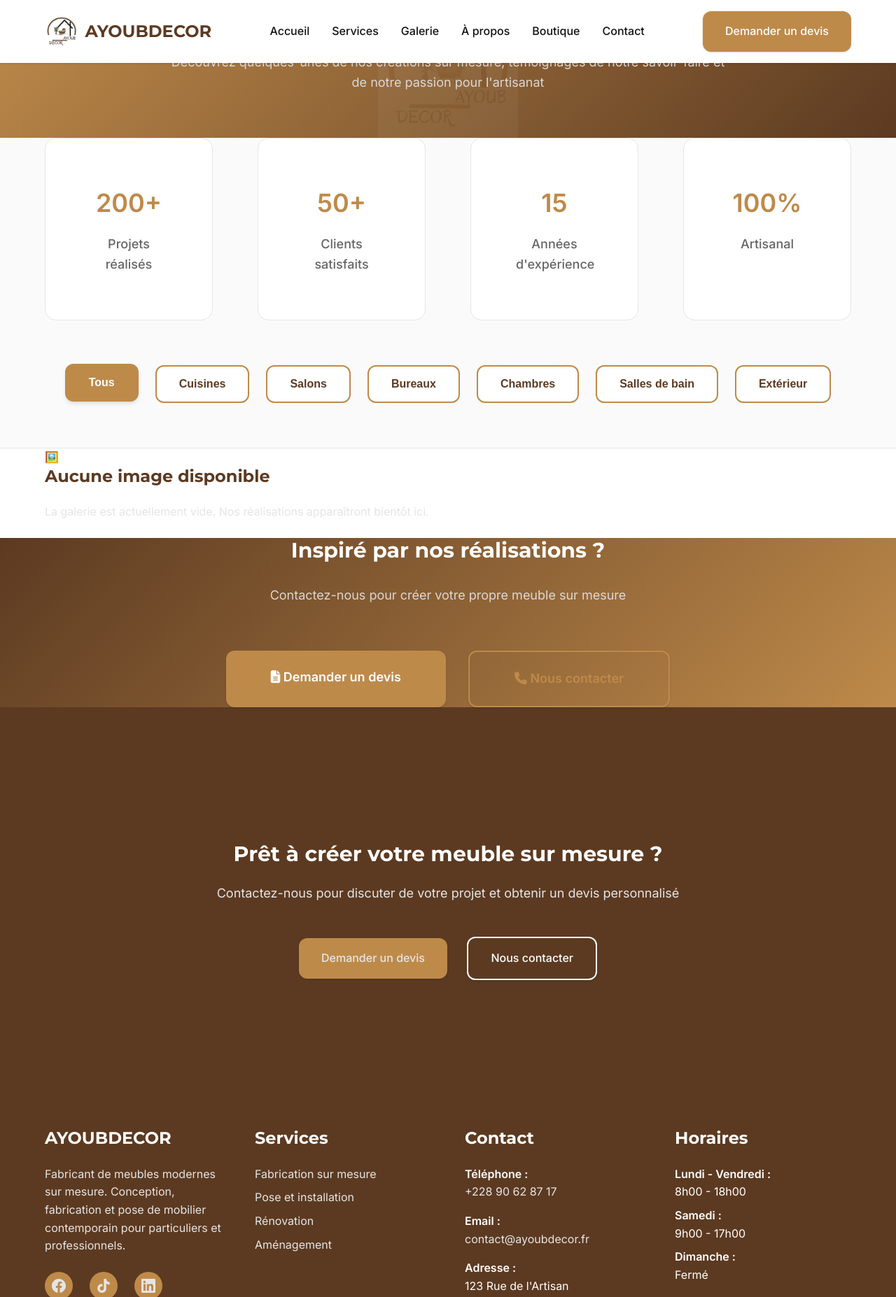
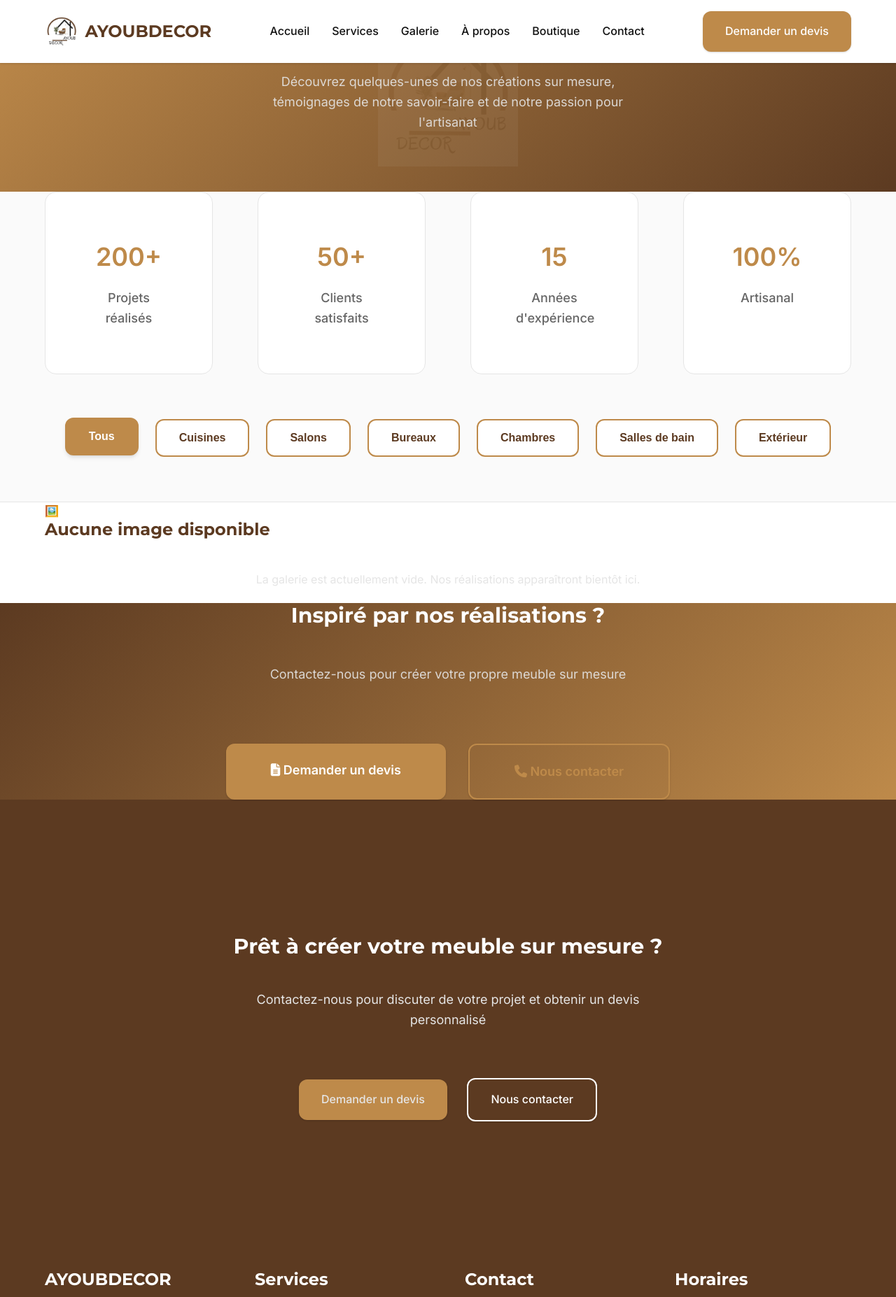
Before and after one commit to AgbodenouIsrael/grass_farmers, a PHP site: page /pages/galerie.php in a window 1280 px wide. Shown: the top 1854 px of the page at 70% size. Run offline with PHP 8.4, Linux system fonts and the light colour scheme; data that the repository does not hold is empty.

Commit message:
ma mise à jour

```diff
--- a/pages/galerie.php
+++ b/pages/galerie.php
@@ -96,6 +96,7 @@
             text-align: center;
             position: relative;
             overflow: hidden;
+
         }
 
         .galerie-hero::before {
@@ -128,6 +129,14 @@
             font-size: var(--font-size-lg);
             margin-bottom: var(--espacement-2xl);
             opacity: 0.9;
+        }
+
+        .galerie-hero h1,p{
+            padding: 20px;
+            border-radius: 10px;
+            text-align: center;
+            max-width: 600px;
+            margin: auto;
         }
 
         /* Filtres */
--- a/src/database/db.php
+++ b/src/database/db.php
@@ -1,7 +1,7 @@
 <?php
 $servername = "localhost";
 $username = "root";
-$dbname = "farmersdb";
+$dbname = "grass_farmers";
 $password = "";
 
 try {
```
